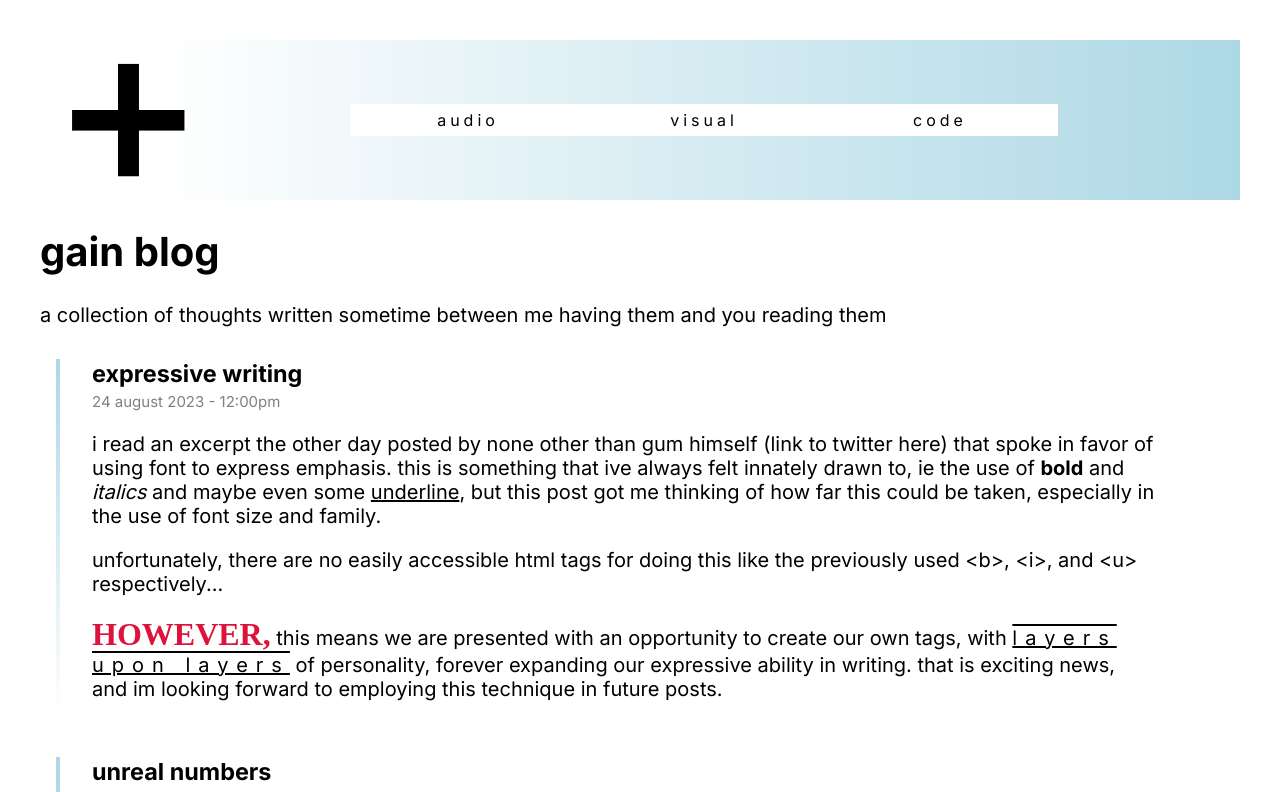
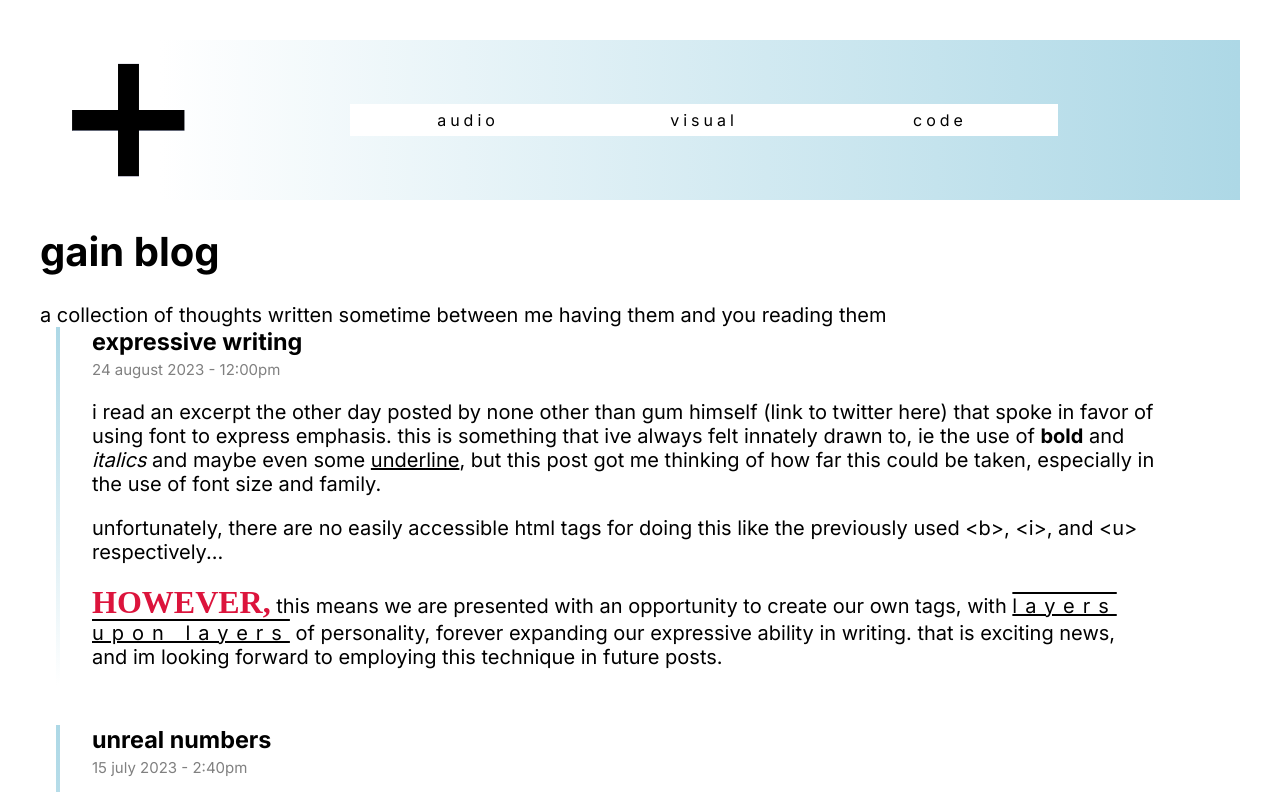
Before and after one commit to hharris56/gain.online, a Next.js app: page /blog in a window 1280 px wide. Shown: the top 792 px of the page. Built offline with nearby package versions, Linux system fonts and the light colour scheme.

Commit message:
fixed width issue on visual page

```diff
--- a/src/app/globals.css
+++ b/src/app/globals.css
@@ -34,10 +34,6 @@
   flex-direction: row;
 }
 
-.content-container{
-  padding-top: 2rem;
-}
-
 .open{
   transform: rotate(45deg);
 }
--- a/src/app/home/home.css
+++ b/src/app/home/home.css
@@ -3,8 +3,8 @@
     flex-direction: row;
 }
 
-.content-container{
+.home-content-container{
     max-width: 100%;
     padding-right: 2rem;
-    margin-bottom: 2rem;
+    margin: 2rem 0rem 2rem 0rem;
 }
--- a/src/app/home/page.tsx
+++ b/src/app/home/page.tsx
@@ -10,7 +10,7 @@ export default function Home() {
         hey, welcome to my corner of the web. my name is <mark style={{backgroundColor: "black"}}>u thought</mark> but online i go by gain. im a 25yo artist, programmer, and avid enjoyer of all things related to music and design. check out some of my work above, u can reach me via the contact page or find me on my socials.
       </div>
       <h2 style={{marginBottom: "0rem", textAlign: "center"}}><i>++</i> whats new? <i>++</i></h2>
-      <div className="content-container">
+      <div className="home-content-container">
         <Posts/>
       </div>
       <img src="/art/mountain - copy.png" style={{width: "100%"}}/>
--- a/src/app/visual/page.tsx
+++ b/src/app/visual/page.tsx
@@ -13,7 +13,7 @@ export default function VisualPage(){
         <div>
             <h1>gain design</h1>
             <a>private gallery showing of visual art projects and explorations from over the years. different eras use different approaches, tools, and ideologies.</a>
-            <div className="content-container">
+            <div style={{width: "100%", marginTop: "2rem"}}>
                 <Cars/>
                 <CloudStudy1/>
                 <StarCharts/>
@@ -82,6 +82,7 @@ function TimelineItem(props: TimelineProps){
             </div>
         </div>
     )
+
     return layout
 }
 
--- a/src/app/visual/visual.css
+++ b/src/app/visual/visual.css
@@ -12,7 +12,7 @@
 }
 
 .timeline-item{
-    /* background-color: yellow; */
+    /* background-color: red; */
     margin-bottom: 1rem;
     display: flex;
     flex-direction: column;
@@ -27,6 +27,7 @@
     flex-direction: row;
     align-items: center;
     justify-content: space-between;
+    /* background-color: orange; */
 }
 
 .scroll-prompt{
```
